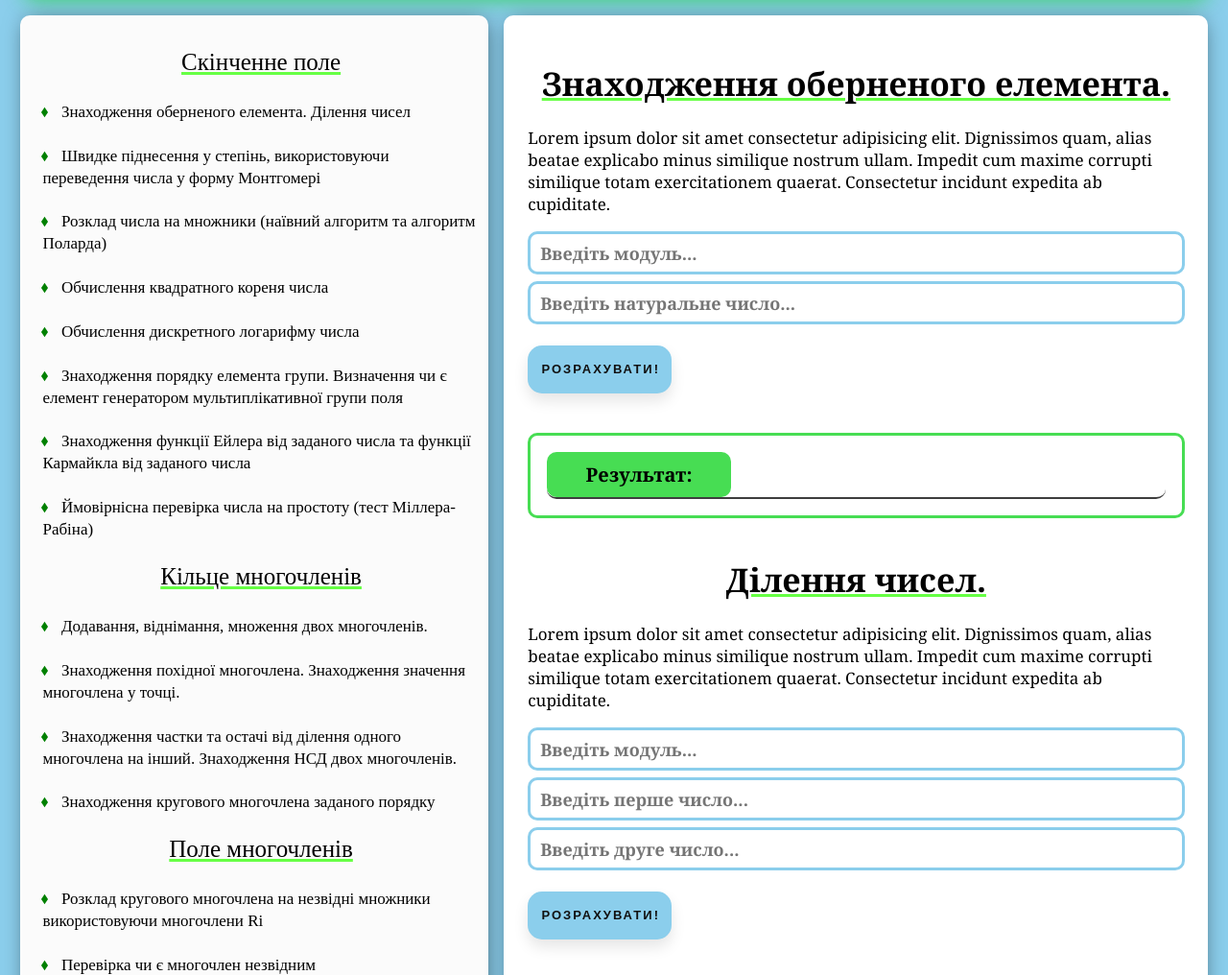
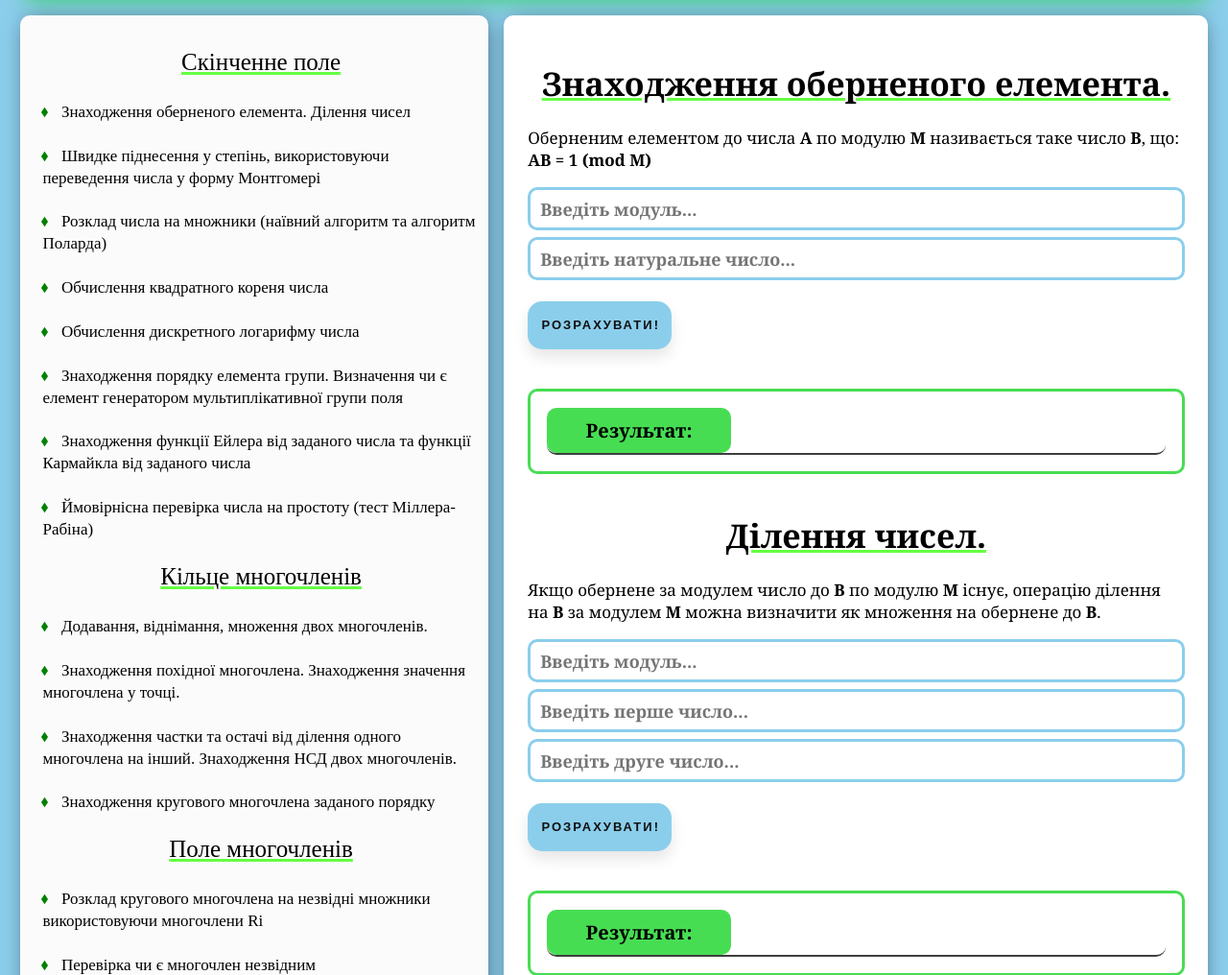
Before and after one commit to chabaniuk-m/gap-demo, a Flask app: page /3.html in a window 1280 px wide. Shown: the part 190-1206 px from the top of the page at 96% size. Run offline with Flask 2, Linux system fonts and the light colour scheme.

Commit message:
3.html task description added

```diff
--- a/templates/3.html
+++ b/templates/3.html
@@ -133,7 +133,7 @@
                 Знаходження оберненого елемента.
               </h1>
               <p>
-                Lorem ipsum dolor sit amet consectetur adipisicing elit. Dignissimos quam, alias beatae explicabo minus similique nostrum ullam. Impedit cum maxime corrupti similique totam exercitationem quaerat. Consectetur incidunt expedita ab cupiditate.
+                Оберненим елементом до числа <b>A</b> по модулю <b>M</b> називається таке число <b>B</b>, що:<br><b>AB = 1 (mod M)</b>
               </p>
 
               <!--Form for operation with only ONE INT number-->
@@ -162,7 +162,8 @@
                 Ділення чисел.
               </h1>
               <p>
-                Lorem ipsum dolor sit amet consectetur adipisicing elit. Dignissimos quam, alias beatae explicabo minus similique nostrum ullam. Impedit cum maxime corrupti similique totam exercitationem quaerat. Consectetur incidunt expedita ab cupiditate.
+                Якщо обернене за модулем число до <b>B</b> по модулю <b>M</b> існує, операцію ділення
+                на <b>B</b> за модулем <b>M</b> можна визначити як множення на обернене до <b>B</b>.
               </p>
               <!--Form for operation with TWO INT number-->
               <form action="" name="two_numbers" method="post">
```
